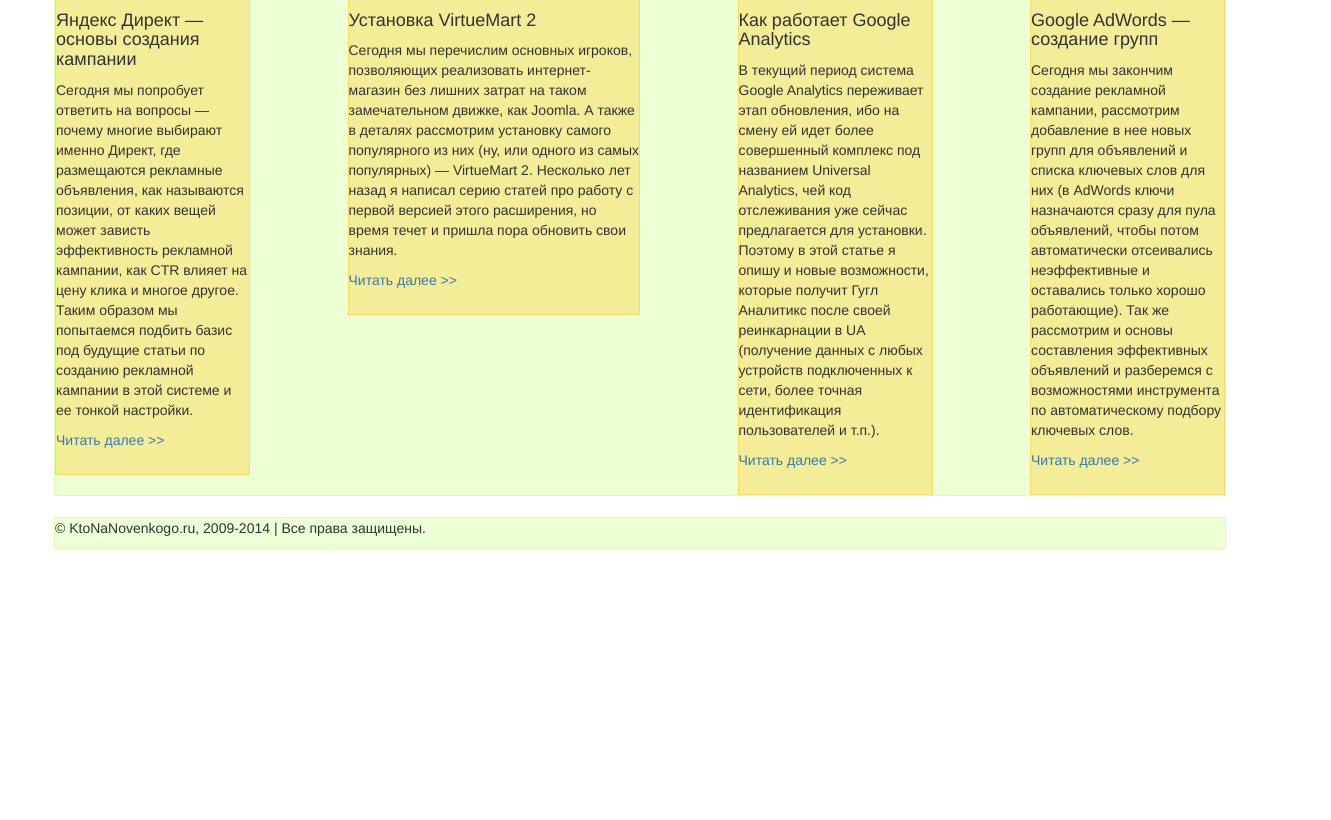
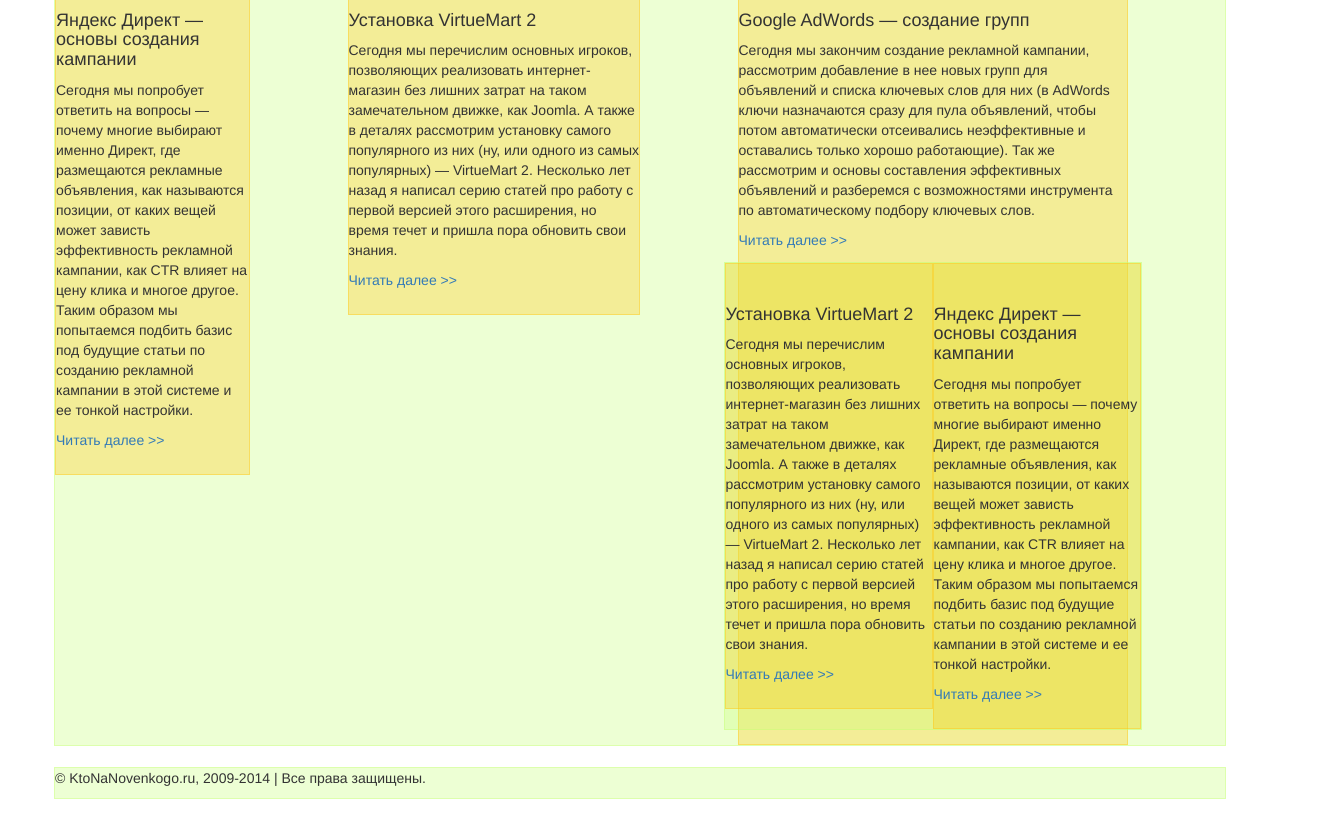
Before and after one commit to GBenG/Bootstra3_Lessons, a plain HTML site: page sait.html in a window 1280 px wide. Shown: the part 538-1358 px from the top of the page, 1331 px wide, since content can reach past the window. Before the commit the page ends 1108 px from the top, so only its background shows below. Drawn offline with nearby package versions, Linux system fonts and the light colour scheme.

Commit message:
Последнее вложение
Почемуто не сохранилось все в прошлый коммит

```diff
--- a/sait.html
+++ b/sait.html
@@ -67,19 +67,26 @@
 		<p>Сегодня мы попробует ответить на вопросы — почему многие выбирают именно Директ, где размещаются рекламные объявления, как называются позиции, от каких вещей может зависть эффективность рекламной кампании, как CTR влияет на цену клика и многое другое. Таким образом мы попытаемся подбить базис под будущие статьи по созданию рекламной кампании в этой системе и ее тонкой настройки.</p>
 		<p><a  target="_blank" href="http://ktonanovenkogo.ru/seo/prodvizhenie-kommercheskix-sajtov/yandeks-direkt-osnovy-sozdaniya-uspeshnoj-reklamnoj-kampanii.html#more-7017">Читать далее >></a></p>
 	</div>
-	<div class="col-md-2 col-sm-6 col-md-offset-1">
-		<p><img src="img/google-analytics-300x180.jpg" alt=""></p>
-		<h4>Как работает Google Analytics</h4>
-		<p>В текущий период система Google Analytics переживает этап обновления, ибо на смену ей идет более совершенный комплекс под названием Universal Analytics, чей код отслеживания уже сейчас предлагается для установки. Поэтому в этой статье я опишу и новые возможности, которые получит Гугл Аналитикс после своей реинкарнации в UA (получение данных с любых устройств подключенных к сети, более точная идентификация пользователей и т.п.).</p>
-		<p><a  target="_blank" href="http://ktonanovenkogo.ru/vokrug-da-okolo/schetchiki/kak-rabotaet-google-analytics-sistemu-universal-analytics.html#more-7025">Читать далее >></a></p>
-	</div>
-	<div class="col-md-2 col-sm-6 col-md-offset-1">
+	<div class="col-md-4 col-sm-12 col-md-offset-1">
 		<p><img src="img/advords-300x180.jpg" alt=""></p>
 		<h4>Google AdWords — создание групп</h4>
 		<p>Сегодня мы закончим создание рекламной кампании, рассмотрим добавление в нее новых групп для объявлений и списка ключевых слов для них (в AdWords ключи назначаются сразу для пула объявлений, чтобы потом автоматически отсеивались неэффективные и оставались только хорошо работающие). Так же рассмотрим и основы составления эффективных объявлений и разберемся с возможностями инструмента по автоматическому подбору ключевых слов.</p>
 		 <p><a  target="_blank" href="http://ktonanovenkogo.ru/seo/prodvizhenie-kommercheskix-sajtov/google-adwords-sozdanie-grupp-obyavlenij-podbor-klyuchevyx-slov.html">Читать далее >></a></p>
 
-
+<!-- Вложенный ряд -->
+<div class="row">
+    	<div class="col-md-6 col-sm-12">
+		<h4>Установка VirtueMart 2</h4>
+		<p>Сегодня мы перечислим основных игроков, позволяющих реализовать интернет-магазин без лишних затрат на таком замечательном движке, как Joomla. А также в деталях рассмотрим установку самого популярного из них (ну, или одного из самых популярных) — VirtueMart 2. Несколько лет назад я написал серию статей про работу с первой версией этого расширения, но время течет и пришла пора обновить свои знания.</p>
+		<p><a  target="_blank" href="http://ktonanovenkogo.ru/joomla/virtuemart-joomla/ustanovka-virtuemart-2-sozdaniya-internet-magazin-joomla.html#more-7020">Читать далее >></a></p>
+	</div>
+	<div class="col-md-6 col-sm-12">
+		<h4>Яндекс Директ — основы создания  кампании</h4>
+		<p>Сегодня мы попробует ответить на вопросы — почему многие выбирают именно Директ, где размещаются рекламные объявления, как называются позиции, от каких вещей может зависть эффективность рекламной кампании, как CTR влияет на цену клика и многое другое. Таким образом мы попытаемся подбить базис под будущие статьи по созданию рекламной кампании в этой системе и ее тонкой настройки.</p>
+		<p><a  target="_blank" href="http://ktonanovenkogo.ru/seo/prodvizhenie-kommercheskix-sajtov/yandeks-direkt-osnovy-sozdaniya-uspeshnoj-reklamnoj-kampanii.html#more-7017">Читать далее >></a></p>
+	</div>
+</div>
+<!-- Вложенный ряд -->
 
 	</div>
 </div>
```
